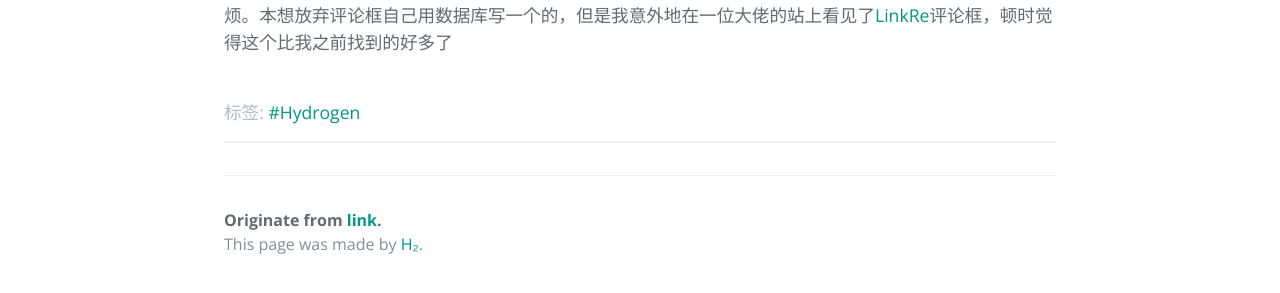
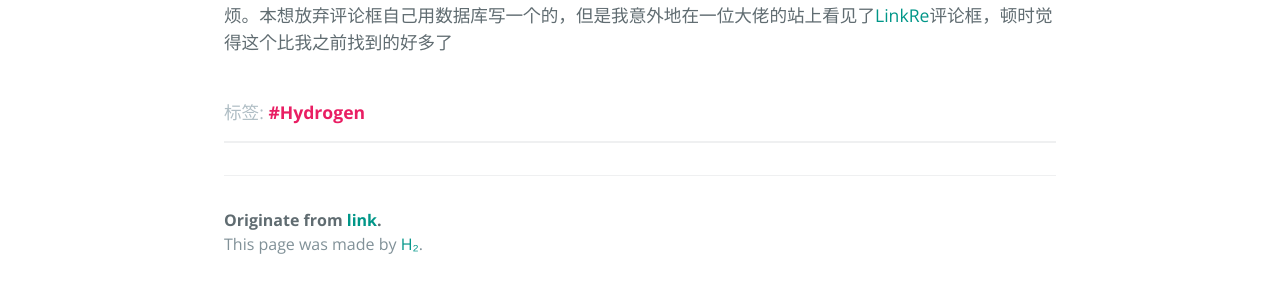
Before and after one commit to link9596/qwq, a Jekyll site: the page built from _posts/2017-12-23-社会化评论框livere.md, in a window 1280 px wide. Shown: the part 442-735 px from the top of the page. Built offline with Jekyll 4.4.1, drawn with Linux system fonts in a browser that asks for light colours; comment, search, counter and statistics services are not loaded.

Commit message:
Update tags_list.html

```diff
--- a/_includes/tags_list.html
+++ b/_includes/tags_list.html
@@ -2,7 +2,7 @@
 <footer>
     {% for tag in include.tags %}
     <div style="color: #B0BEC5">标签:
-    <a class="tag" href="{{site.baseurl}}/tags#{{tag}}">#{{tag}}</a>
+    <a class="tag" style="color: #E91E63;font-weight:bold" href="{{site.baseurl}}/tags#{{tag}}">#{{tag}}</a>
     {% endfor %}
   </div>
 </footer>
```
